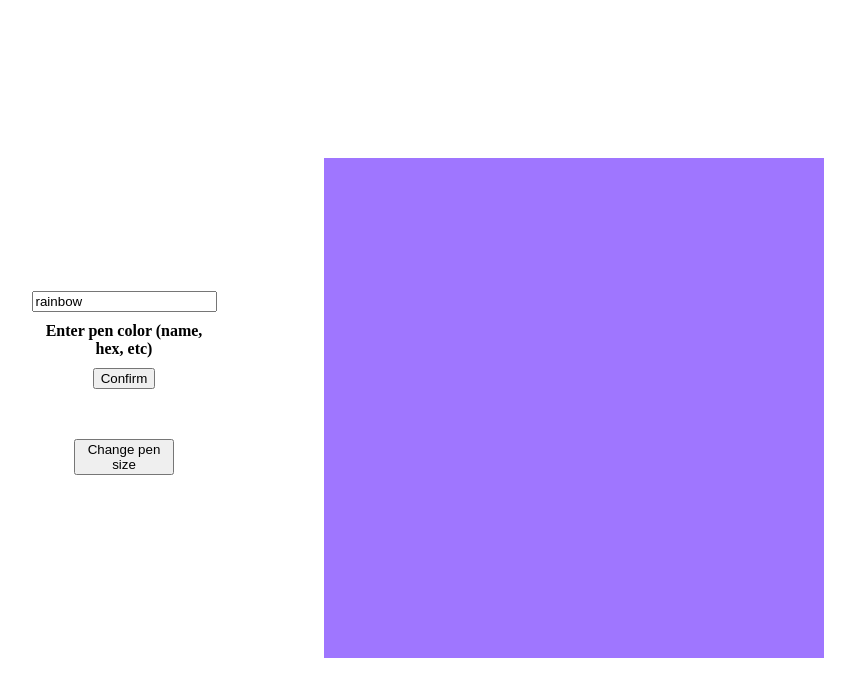
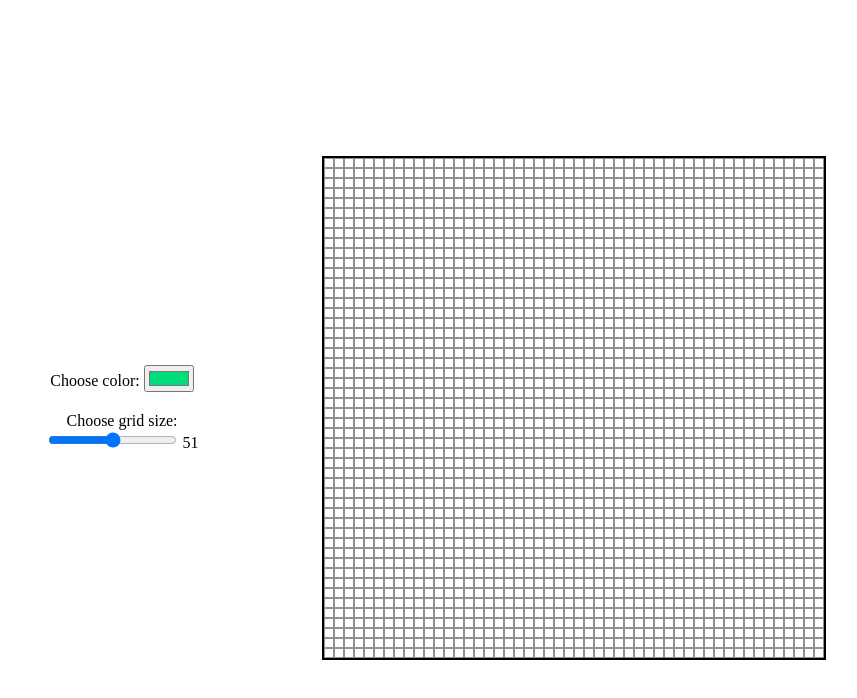
Before and after one commit to Steve-ShopHub/etch-a-sketch, a plain HTML site: page index.html in a window 1280 px wide. Shown: the whole page, without its empty margins (241-1098 px from the left). Drawn offline with Linux system fonts and the light colour scheme.

Commit message:
Add color picker and hold click to draw

```diff
--- a/index.html
+++ b/index.html
@@ -10,10 +10,28 @@
 <body>
     <div class="selection parent-container">
         <div class="pen-colour child-container">
+            <form action="">
+                <label for="color">Choose color: </label>
+                <input type="color" name="color" id="color" value="#00DB7C"/>
+                <!-- <button type="submit" name="color" id="submit"></button> -->
+            </form>
+            <form id="change-grid-container">
+                <label for="change-grid">Choose grid size: </label>
+                <input
+                type="range"
+                name="change-grid"
+                id="change-grid"
+                min="1"
+                max="100"
+                step="10"
+                value="50" />
+                <output class="change-grid-output" for="change-grid"></output>
+            </form>
+            <!-- <input type="color" name="color" id="color" />
             <input id="pen-color-input" value="rainbow"></input>
             <h4>Enter pen color (name, hex, etc)</h4>
-            <button id="pen-color-submit">Confirm</button>
-            <button class="grid-size button" id="change-grid">Change pen size</button>
+            <button id="pen-color-submit">Confirm</button> -->
+            <!-- <button class="grid-size button" id="change-grid">Change pen size</button>  -->
         </div>
         <div class="seperator"></div>
         <div class="background-colour child-container">
--- a/javascript.js
+++ b/javascript.js
@@ -1,7 +1,15 @@
 const container = document.querySelector('#container');
 
-const changeGridButton = document.querySelector('#change-grid');
-changeGridButton.addEventListener('click', buildGrid);
+const changeGridSlide = document.querySelector('#change-grid');
+changeGridSlide.addEventListener('input', buildGrid); // changed from 'click'
+
+const output = document.querySelector(".change-grid-output");
+
+output.textContent = changeGridSlide.value;
+
+changeGridSlide.addEventListener('input', () => {
+    output.textContent = changeGridSlide.value;
+});
 
 const gridContainer = document.createElement('div');
 
@@ -11,7 +19,7 @@ const gridContainer = document.createElement('div');
 
 
 
-let gridSize = 30;
+let gridSize = 50;
 
 
 createGridContainer();
@@ -20,6 +28,23 @@ addGridProperty();
 
 hoverColor();
 
+
+function userGridSize () {
+    while (true) {
+    gridSize = changeGridSlide.value;
+    if (gridSize <= 100) {
+        break
+    }
+    // else if (gridSize > 100) {
+    //     alert('You trying to break the app? Enter a number less than 100 you fool!');
+    // }
+    break;
+};
+};
+
+
+
+/*
 
 function userGridSize () {
     while (true) {
@@ -34,6 +59,7 @@ function userGridSize () {
 };
 };
 
+*/
 
 
 
@@ -44,6 +70,7 @@ function createGridContainer() {
     gridContainer.style.width = '500px';
     gridContainer.style.justifyContent = 'center';
     gridContainer.style.display = 'grid';
+    gridContainer.style.border = 'solid 2px black';
     container.appendChild(gridContainer);
 }
 
@@ -121,6 +148,30 @@ function randomColor() {
     return result;
 }
 
+/////////// Testing color picker HTML ^^ (replaces 'pen color change' commented out below)
+
+
+let penColor = `${randomColor()}`;
+
+const penColorInput = document.querySelector('#color');
+const penColorSubmit = document.querySelector('#submit');
+
+penColorSubmit.addEventListener('click', changePenColor);
+
+
+
+function changePenColor(){
+	penColor = penColorInput.value;
+    if (penColor == 'rainbow') {
+        return randomColor();
+    } else return penColor;
+};
+
+changePenColor();
+
+
+/* ///////////////
+
 /////////// Pen color change
 
 
@@ -143,14 +194,33 @@ function changePenColor(){
 changePenColor();
 
 
+*/
+
 //////// Hover grid item color change
 
 function hoverColor(){
     let gridItems =  document.querySelectorAll('.grid-item');
+    let isMouseDown = false;
+
     gridItems.forEach(gridItem => {
-        gridItem.addEventListener('mouseover', () => {
+        gridItem.addEventListener('mousedown', () => {
+            isMouseDown = true;
+          });
+
+          gridItem.addEventListener('mouseup', () => {
+            isMouseDown = false;
+          });
+
+          gridItem.addEventListener('mouseover', () => {
+            if (isMouseDown) {
+              // Change the color of the grid item
+              gridItem.style.backgroundColor = `${changePenColor()}`;
+            }
+          });
+
+          gridItem.addEventListener('click', () => {
             gridItem.style.backgroundColor = `${changePenColor()}`;
-        });
+          });
 
     });
 };
--- a/style.css
+++ b/style.css
@@ -43,7 +43,18 @@ h4 {
 
 
 .grid-item {
-  background: rgb(159, 118, 255);
+  background: rgb(255, 255, 255);
+  border: solid rgb(145, 145, 145) 1px;
 
 
 }
+
+.pen-colour.child-container {
+  display: flex;
+  flex-direction: column;
+}
+
+
+#change-grid-container {
+  margin-top: 20px;
+}
```
